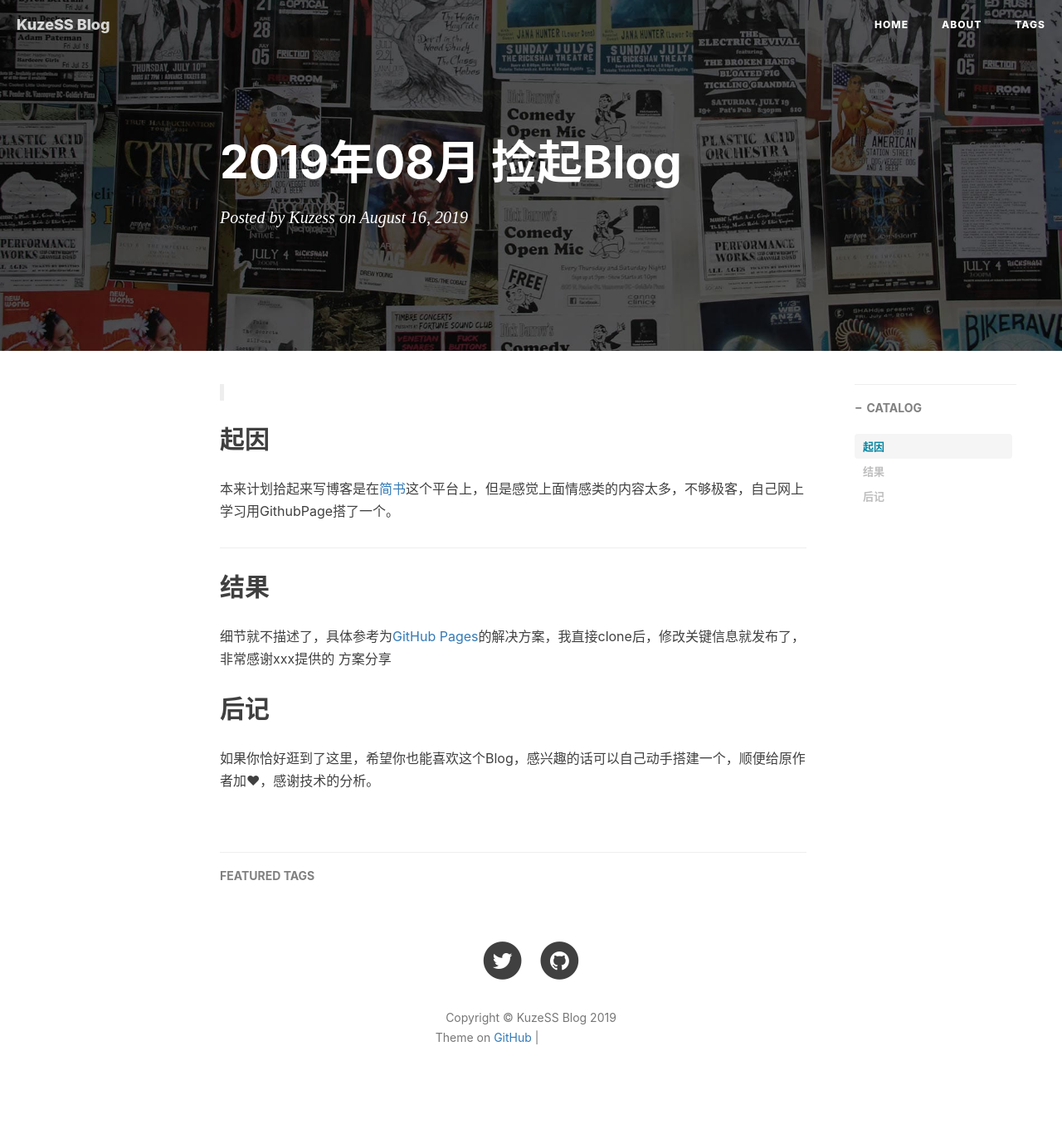
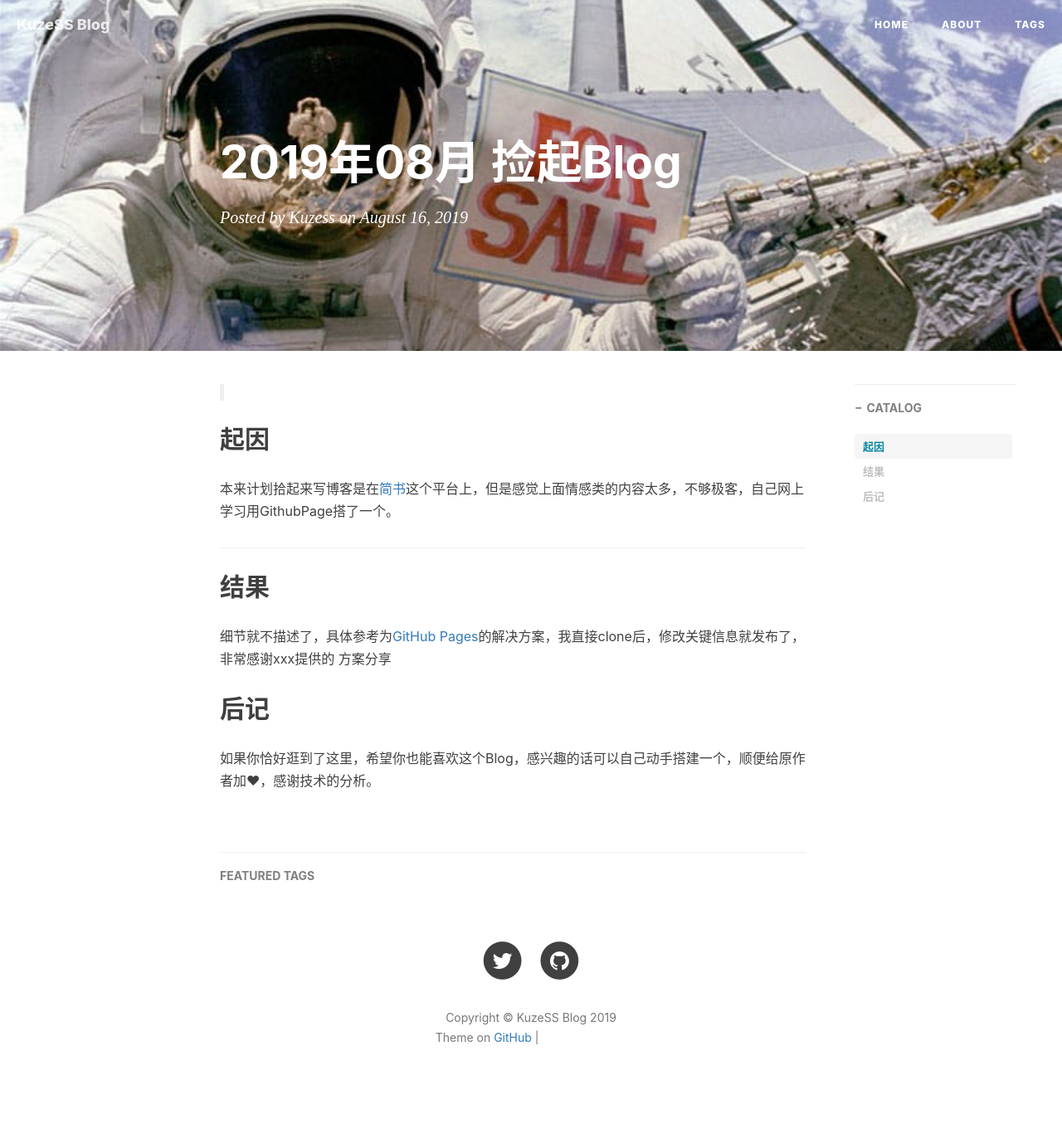
Before and after one commit to zhengyi70/kuzess.github.io, a Jekyll site: the page built from _posts/2019-08-16-捡起Blog.md, in a window 1280 px wide. Shown: the whole page at 83% size. Built offline with Jekyll 4.4.1, drawn with Linux system fonts in a browser that asks for light colours; nearby versions of some CDN libraries; comment, search, counter and statistics services are not loaded; grey boxes are pictures that could not be loaded.

Commit message:
Update 2019-08-16-捡起Blog.md

```diff
--- a/_posts/2019-08-16-捡起Blog.md
+++ b/_posts/2019-08-16-捡起Blog.md
@@ -4,7 +4,7 @@ title:      2019年08月 捡起Blog
 subtitle:
 date:       2019-08-16
 author:     Kuzess
-header-img: img/home-bg.jpg
+header-img: img/post-sample-image.jpg
 catalog: true
 tags:
 ---
```
